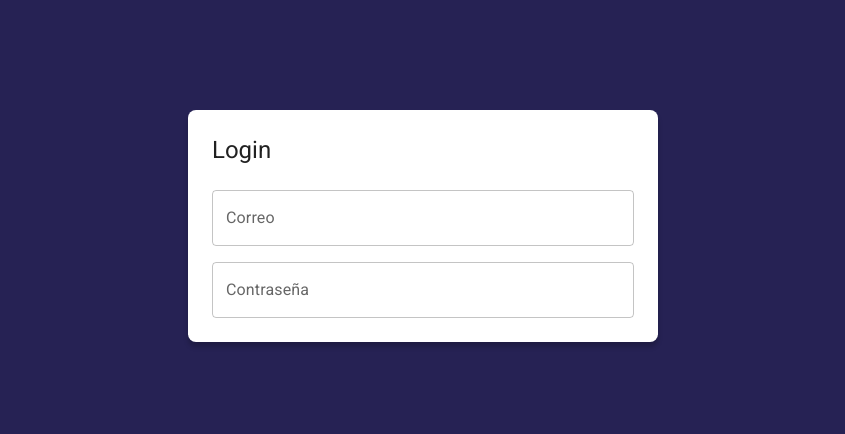
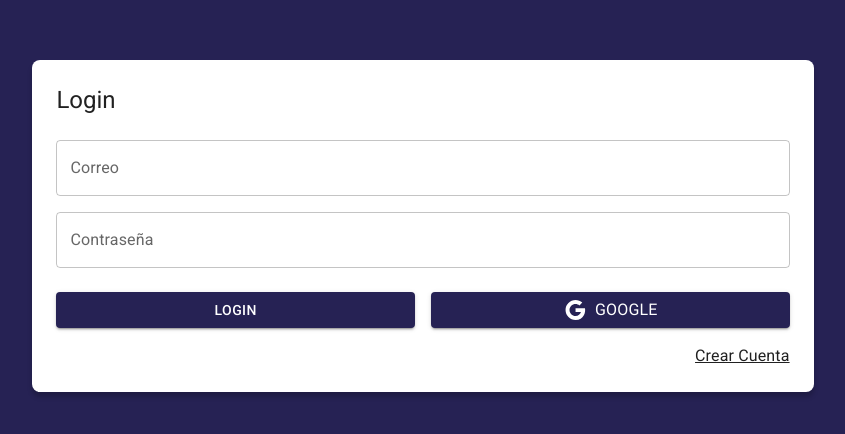
Before and after one commit to PeterGabrielVE/08-journal-app, a React (Vite) app: page /auth/login in a window 1280 px wide. Shown: the part 174-608 px from the top of the page, without its empty margins (217-1062 px from the left). Built offline with nearby package versions, Linux system fonts and the light colour scheme.

Commit message:
LoginPage parte 2

```diff
--- a/src/auth/pages/LoginPage.jsx
+++ b/src/auth/pages/LoginPage.jsx
@@ -1,4 +1,6 @@
-import { Grid, TextField, Typography } from '@mui/material'
+import { Link as RouterLink } from 'react-router-dom';
+import { Google } from '@mui/icons-material';
+import { Button, Grid,Link, TextField, Typography } from '@mui/material';
 
 export const LoginPage = () => {
   return (
@@ -30,6 +32,25 @@
                 placeholder="Contraseña"
                 fullWidth/>
               </Grid>
+
+              <Grid container spacing={ 2 } sx={{  mb: 2, mt:1 }}>
+                  <Grid item xs={ 12 } sm={ 6 }>
+                    <Button variant='contained' fullWidth>
+                      Login
+                    </Button>
+                  </Grid>
+                  <Grid item xs={ 12 } sm={ 6 }>
+                    <Button variant='contained' fullWidth>
+                      <Google />
+                      <Typography sx={{ ml:1 }}>Google</Typography>
+                    </Button>
+                  </Grid>
+              </Grid>
+              <Grid container direction='row' justifyContent='end'>
+                 <Link component={ RouterLink } color='inherit' to="/auth/register">
+                    Crear Cuenta
+                 </Link>
+              </Grid>
           </Grid>
         </form>
       </Grid>
--- a/src/auth/routes/AuthRoutes.jsx
+++ b/src/auth/routes/AuthRoutes.jsx
@@ -6,7 +6,7 @@
   return (
     <Routes>
         <Route path="login" element={ <LoginPage />} />
-        <Route path="login" element={ <RegisterPage />} />
+        <Route path="register" element={ <RegisterPage />} />
         <Route path="/*" element={ <Navigate to="/auth/login" />} />
     </Routes>
   )
```
